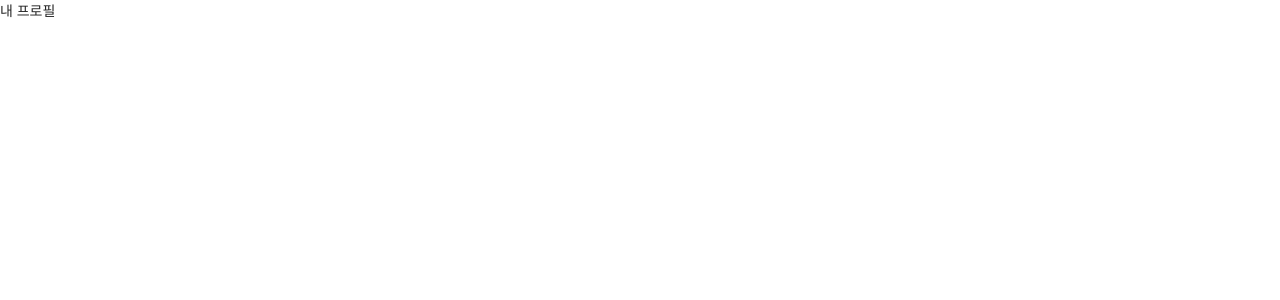
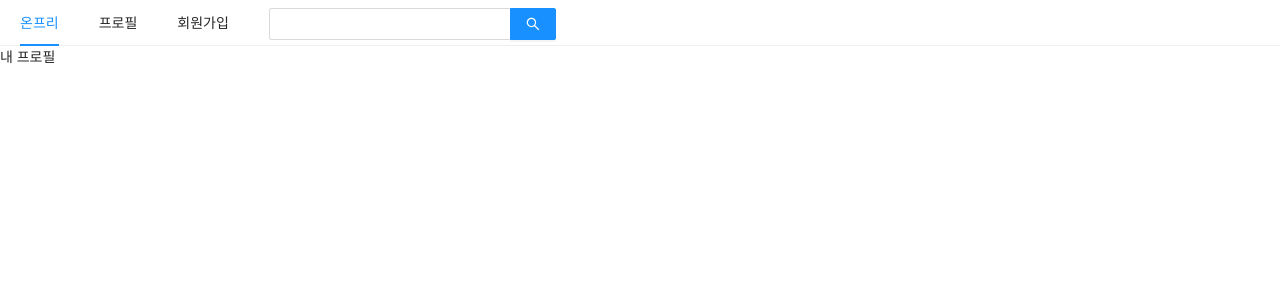
Before and after one commit to bomsbro/bomsbro-fe-next, a Next.js app: page /profile in a window 1280 px wide. Shown: the top 300 px of the page. Built offline with nearby package versions, Linux system fonts and the light colour scheme.

Commit message:
feat(bomsbro): 네비게이션에 헤더 설정

```diff
--- a/pages/profile.tsx
+++ b/pages/profile.tsx
@@ -1,5 +1,17 @@
+import AppLayout from "@components/AppLayout";
+import Head from "next/head";
+
 const Profile = () => {
-  return <div>내 프로필</div>;
+  return (
+    <>
+      <Head>
+        <title>Bomsbro`s | 프로필</title>
+      </Head>
+      <AppLayout>
+        <div>내 프로필</div>
+      </AppLayout>
+    </>
+  );
 };
 
 export default Profile;
--- a/src/components/AppLayout.tsx
+++ b/src/components/AppLayout.tsx
@@ -1,5 +1,6 @@
 import Link from "next/link";
 import { CustomMenu } from "@components/AppLayoutStyle.";
+import { Input } from "antd";
 
 const AppLayout: React.FC = ({ children }) => {
   return (
@@ -17,8 +18,11 @@ const AppLayout: React.FC = ({ children }) => {
         </CustomMenu.Item>
         <CustomMenu.Item>
           <Link href="/signup">
-            <a>sign up</a>
+            <a>회원가입</a>
           </Link>
+        </CustomMenu.Item>
+        <CustomMenu.Item>
+          <Input.Search enterButton style={{ verticalAlign: "middle" }} />
         </CustomMenu.Item>
       </CustomMenu>
       {children}
```
Also changed, not shown: pages/index.tsx (+9 -4 lines), pages/signup.tsx (+13 -1 lines), 1 other file (tests, documents, lock files or other folders).
